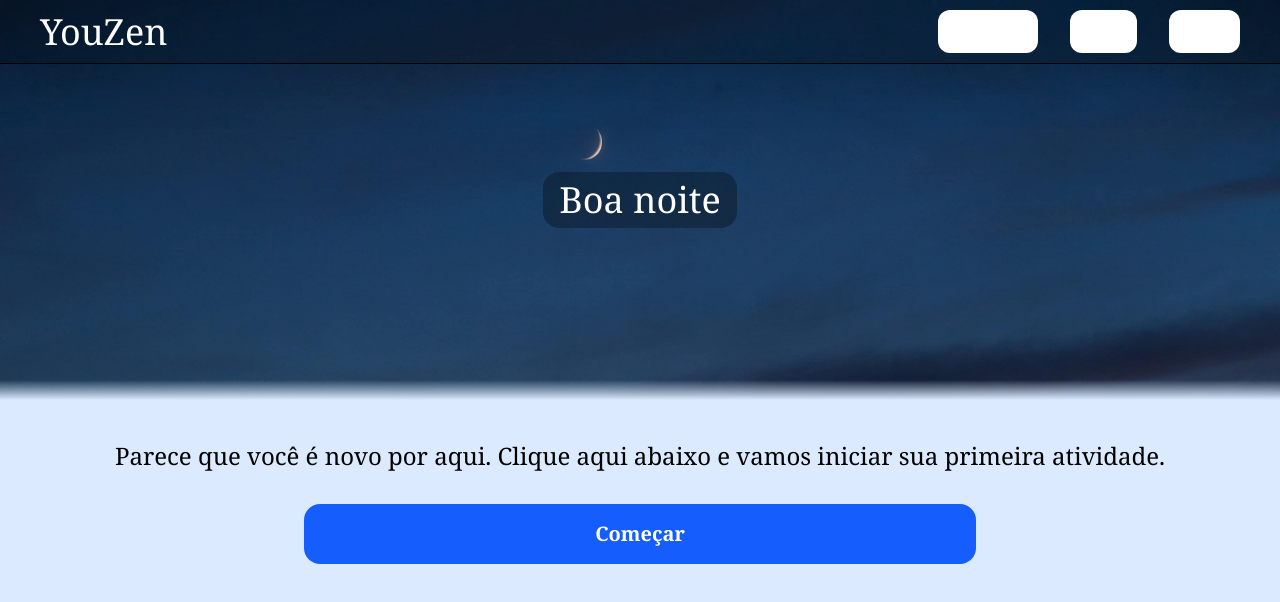
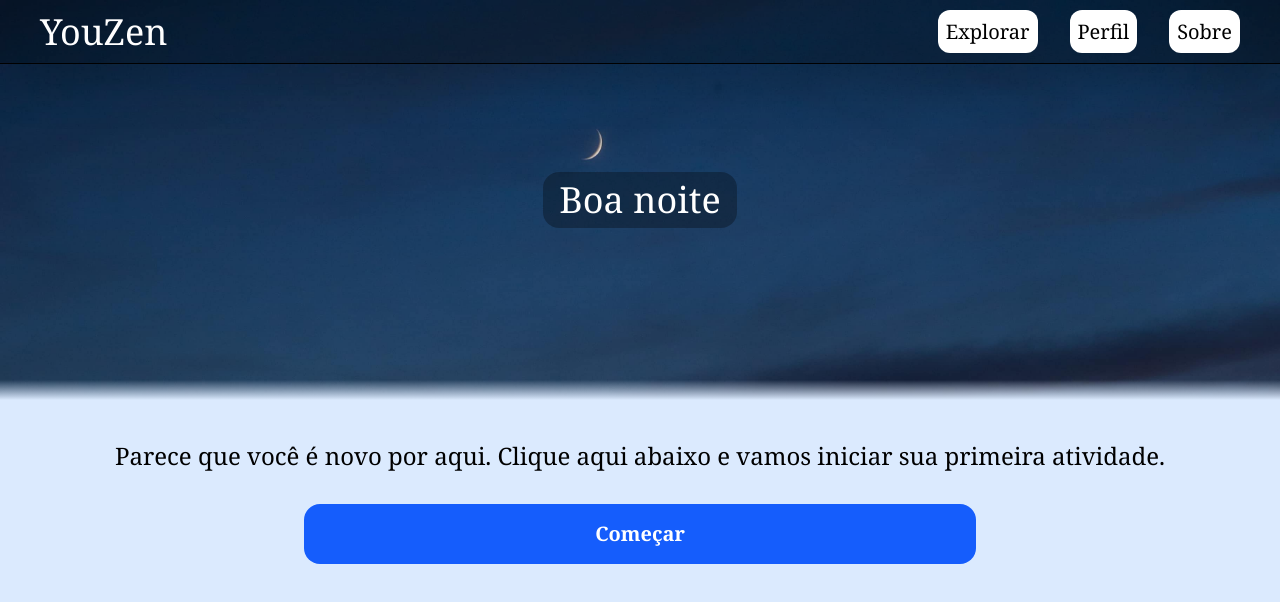
Before and after one commit to venicius8/youzen, a Next.js app: page / in a window 1280 px wide. Shown: the top 602 px of the page. Built offline with nearby package versions, Linux system fonts and the light colour scheme.

Commit message:
fix(Header): correct nav color

```diff
--- a/app/components/Header.tsx
+++ b/app/components/Header.tsx
@@ -65,7 +65,7 @@ export default function Header() {
       </div>
       <nav>
         {innerWidth > 767 ? (
-          <ul className="flex gap-8">
+          <ul className="flex gap-8 text-black">
             <NavLink label="Explorar" href="/explore" />
             <NavLink label="Perfil" href="/profile" />
             <NavLink label="Sobre" href="/about" />
@@ -81,7 +81,7 @@ export default function Header() {
         <>
           <aside className="w-90 h-screen bg-blue-400 fixed right-0 top-0 border-l-2 border-blue-300 z-100">
             <button
-              className="text-6xl cursor-pointer ml-6"
+              className="text-6xl cursor-pointer ml-6 text-black"
               onClick={() => setMenu(!menu)}
             >
               ×
```
